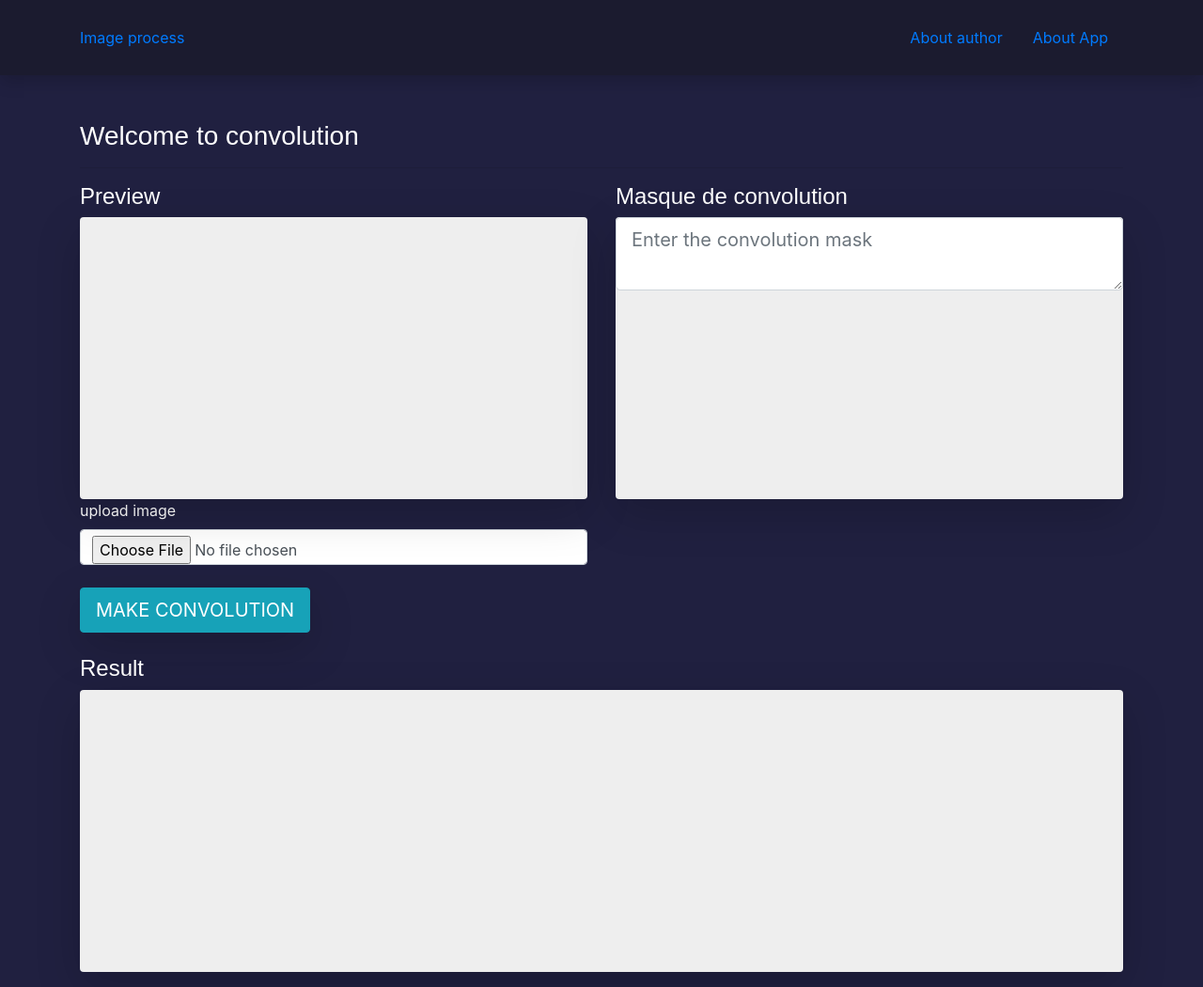
After one commit to apachefranklin/imageprocess, a Django app: page /process/convolution in a window 1280 px wide. The commit adds this page. Shown: the whole page at 94% size. Run offline with Django 3.2, Linux system fonts and the light colour scheme; some libraries are stand-ins or nearby versions.

Commit message:
filtre 3*3 fonctionnel, next commit will try to make median filter and fourrier transformation

```diff
--- a/imgprocess/img_api.py
+++ b/imgprocess/img_api.py
@@ -111,3 +111,27 @@ def _make_operation(request):
     image_info_1["matrix"]=None
     image_info_1["saved_name"]=new_image_name
     return JsonResponse(image_info_1)
+
+
+def _convolution(request):
+    """take all data come from convolution page and make all operation
+    about convolution, now we consider only the 3*3 convolution matrix"""
+    conv_field=request.POST["convolution_matrix"]
+    conv_field=conv_field.split("\r\n")
+    conv_matrix=np.zeros((3,3))
+    for i in range(len(conv_field)):
+        elts=conv_field[i].split()
+        elts=[float(elt) for elt in elts]
+        conv_matrix[i,]=elts
+    image_info=save_image(request.FILES["imguploaded"],img_path)
+    new_img_matrix=ImgLib().convolution(image_info["matrix"],conv_matrix)
+
+    new_img_matrix=new_img_matrix.astype(np.uint8)
+    new_img=Image.fromarray(new_img_matrix)
+
+    new_image_name=get_random_string(random.randint(15,20))+image_info["extension"]
+    new_img.save(img_path+new_image_name)
+
+    image_info["matrix"]=None
+    image_info["saved_name"]=new_image_name
+    return JsonResponse(image_info)
--- a/imgprocess/static/shared/js/img_process.js
+++ b/imgprocess/static/shared/js/img_process.js
@@ -86,5 +86,24 @@ $(function (e) {
         return false;
     });
 
+    $("#form_make_convolution").submit(function () {
+        form_data = new FormData(this)
+        $.ajax({
+            url: $(this).attr("action"),
+            data: form_data,
+            contentType: false,
+            cache: false,
+            processData: false,
+            dataType: "json",
+            method: "POST",
+            success: function (result) {
+                $("#result-box").html("<img src='/static/imageprocess/images/" + result["saved_name"] + "' width='100%' height='100%' />");
+            },
+            error: function (result) {
+                console.log("error");
+            }
+        });
+        return false;
+    });
 
 });
--- /dev/null
+++ b/imgprocess/templates/imgprocess/convolution.html
@@ -0,0 +1,42 @@
+{% extends 'base.html' %}
+
+{% block content %}
+<br />
+<br />
+    <div class="container">
+        <h3>Welcome to convolution</h3>
+        <hr />
+        <form class="" id="form_make_convolution" enctype="multipart/form-data"  method="post" action="{% url 'imageprocess:pconvolution' %}">
+        {% csrf_token %}
+        <div class="row">
+        </div>
+        <div class="row img-list-work">
+            <div class="col-6">
+                <h4>Preview</h4>
+                <div class="card border-0 shadow-lg" id="img_preview">
+
+                </div>
+                <label>upload image</label>
+                <input type="file" name="imguploaded"  class="form-control form-control-file" onChange="showPreview(this,'#img_preview')" />
+            </div>
+            <div class="col-6">
+                <h4>Masque de convolution</h4>
+                <div class="card border-0 shadow-lg" id="img_preview">
+                <textarea class="form-control form-control-lg" name="convolution_matrix" placeholder="Enter the convolution mask" width="100%" height="100%"></textarea>
+                </div>
+
+            </div>
+            <div class="col">
+             <br />
+             <button type="submit" class="btn btn-info rounded btn-lg second-color shadow-lg text-white">MAKE CONVOLUTION</button>
+            <br />        <br />
+            <h4>Result</h4>
+                <div class="card border-0 shadow-lg" id="result-box">
+
+                </div>
+            </div>
+        </div>
+
+        </form>
+    </div>
+{% endblock content %}
--- a/imgprocess/templates/imgprocess/index.html
+++ b/imgprocess/templates/imgprocess/index.html
@@ -40,9 +40,9 @@
                 </div>
 
                 <div class="col-lg-4 col-6 col-md col-sm">
-                    <a class="nav-link" href="">
+                    <a class="nav-link" href="{% url 'imageprocess:convolution' %}">
                         <div class="card shadow border-0">
-                            MORCEAU
+                            Convolution
                         </div>
                     </a>
                 </div>
--- a/imgprocess/urls.py
+++ b/imgprocess/urls.py
@@ -11,5 +11,7 @@ urlpatterns=[
     path("egalisation",views.egalisation_histogramme,name="egalisation"),
     path("pegalisation",img_api._egalisation_histogramme,name="pegalisation"),
     path("two_image_operation",views.basic_operation,name="operation"),
-    path("poperation",img_api._make_operation,name="poperation")
+    path("poperation",img_api._make_operation,name="poperation"),
+    path("convolution",views.convolution,name="convolution"),
+    path("pconvolution",img_api._convolution,name="pconvolution")
 ]
--- a/imgprocess/views.py
+++ b/imgprocess/views.py
@@ -36,3 +36,7 @@ def egalisation_histogramme(request):
 
 def basic_operation(request):
     return render(request,"imgprocess/image_operation.html")
+
+
+def convolution(request):
+    return render(request,"imgprocess/convolution.html")
```
Also changed, not shown: imgprocess/utils/img_lib.py (+17 -3 lines), 1 other file.
